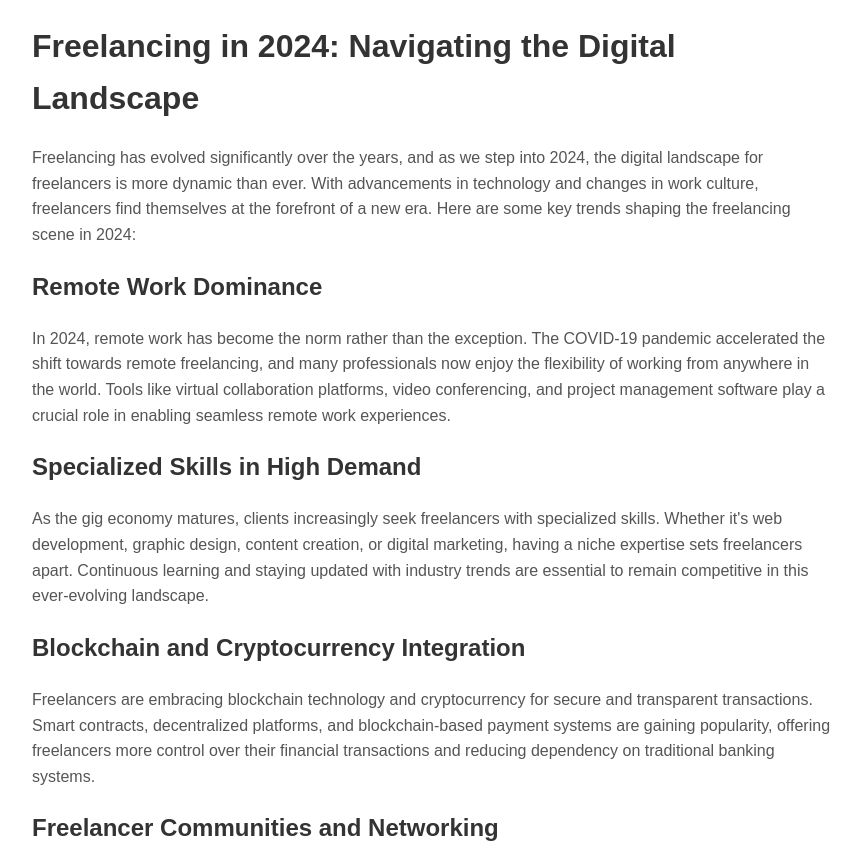
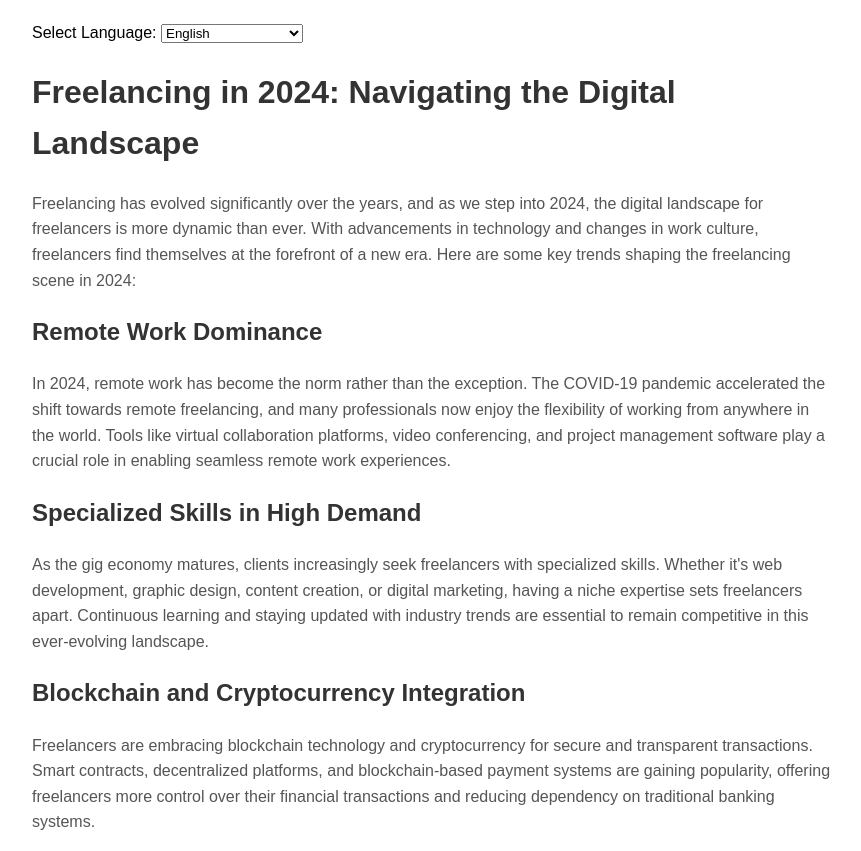
Before and after one commit to Mr-vero/AutoTranslate, a plain HTML site: page examples/autoTranslate.html in a window 1280 px wide. Shown: the top 851 px of the page, without its empty margins (208-1069 px from the left). Drawn offline with Linux system fonts and the light colour scheme.

Commit message:
Update autoTranslate.html

```diff
--- a/examples/autoTranslate.html
+++ b/examples/autoTranslate.html
@@ -43,11 +43,23 @@
   </head>
   <body>
     <div class="container">
-      <div id="loading-indicator">
-        <p>Loading...</p>
-        <progress id="translation-progress" max="100" value="0"></progress>
+      <div id="language-switcher">
+        <label for="language">Select Language: </label>
+        <select id="language" onchange="changeLanguage()">
+          <option value="en">English</option>
+          <option value="id">Indonesia</option>
+          <option value="es">Spanish</option>
+          <option value="fr">French</option>
+          <option value="de">German</option>
+          <option value="it">Italian</option>
+          <option value="ja">Japanese</option>
+          <option value="ko">Korean</option>
+          <option value="ru">Russian</option>
+          <option value="zh-Hans">Chinese (Simplified)</option>
+          <option value="ar">Arabic</option>
+          <!-- Add more language options as needed -->
+        </select>
       </div>
-
       <h1>Freelancing in 2024: Navigating the Digital Landscape</h1>
         <p class="autotranslate">
           Freelancing has evolved significantly over the years, and as we step
@@ -118,16 +130,23 @@
           Are you ready to thrive in the digital freelance landscape of 2024?
         </p>
       </div>
+    </div>
 
     <script type="module">
-      // Import the translation function
-      import { autoTranslate } from "./autoTranslate.js";
+      import { autoTranslate, getLanguages } from "./autoTranslate.js";
+
+      // Function to handle language change
+      window.changeLanguage = async function () {
+        const targetLanguage = document.getElementById("language").value;
+        // localStorage.setItem(targetLanguage, targetLanguage);
+        await autoTranslate("en", targetLanguage);
+      };
+
+      const supportedLanguages = await getLanguages();
+      console.log("Supported Languages:", supportedLanguages);
 
       // Automatically translate when the DOM content is loaded
-      document.addEventListener("DOMContentLoaded", async () => {
-        const targetLanguage = "German"; // Replace with the target language code
-        await autoTranslate("English", targetLanguage);
-      });
+      document.addEventListener("DOMContentLoaded", window.changeLanguage);
     </script>
   </body>
 </html>
```
Lines whose indentation alone changed are shown as unchanged.
